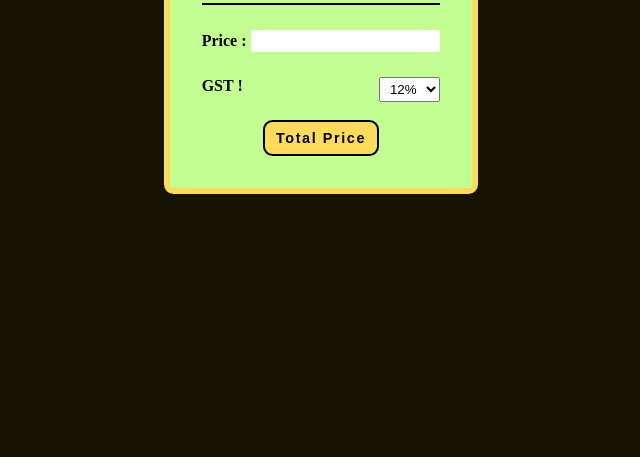
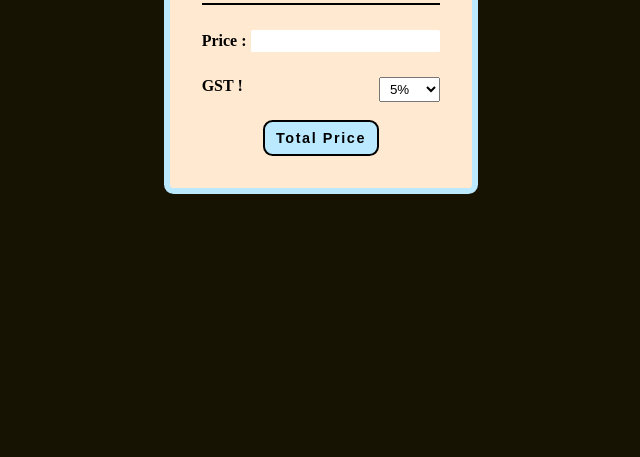
Before and after one commit to Badricesor/GST-Calculator-App, a plain HTML site: page index.html in a window 1280 px wide. Shown: the part 343-800 px from the top of the page, without its empty margins (319-959 px from the left). Drawn offline with Linux system fonts and the light colour scheme.

Commit message:
worked with interactivity

```diff
--- a/decor.css
+++ b/decor.css
@@ -1,7 +1,6 @@
 *{
     margin: 0;
     padding: 0;
-
     box-sizing: border-box;
 }
 
@@ -15,12 +14,12 @@ body{
 }
 .container{
     padding: 2rem;
-    border: 6px solid #FFDB5C;
+    border: 6px solid #BBE9FF;
     border-radius: 0.6rem;
     text-align: center;
     color: #000;
     font-weight: bold;
-    background-color:   #C3FF93;
+    background-color:   #FFE9D0;
 }
 
 h1{
@@ -65,7 +64,7 @@ button{
     font-weight: 600;
     cursor: pointer;
     border: 2px solid #000;
-    background-color: #FFDB5C;
+    background-color: #BBE9FF;
     color: #000;
     font-size: .9rem;
     letter-spacing: 1.6px;
@@ -73,5 +72,5 @@ button{
 }
 
 button:hover{
-    background-color: #fbe38d;
+    background-color: #d4eefa;
 }
--- a/index.html
+++ b/index.html
@@ -16,6 +16,7 @@
     <div class="gstbox">
         <label>GST !</label>
         <select  id="GST">
+            <option value="0.5">5%</option>
             <option value="0.12">12%</option>
             <option value="0.18">18%</option>
             <option value="0.24">24%</option>
```
